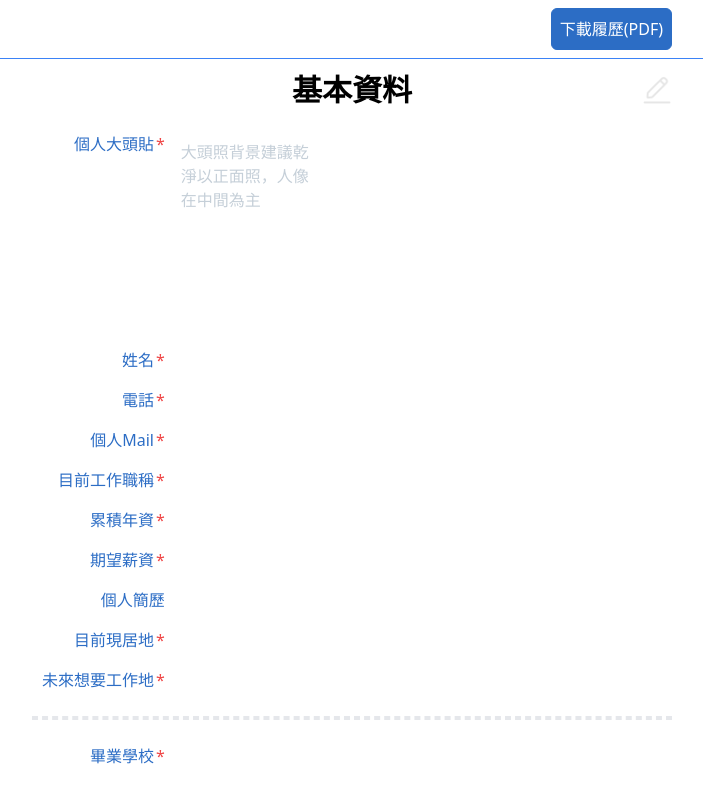
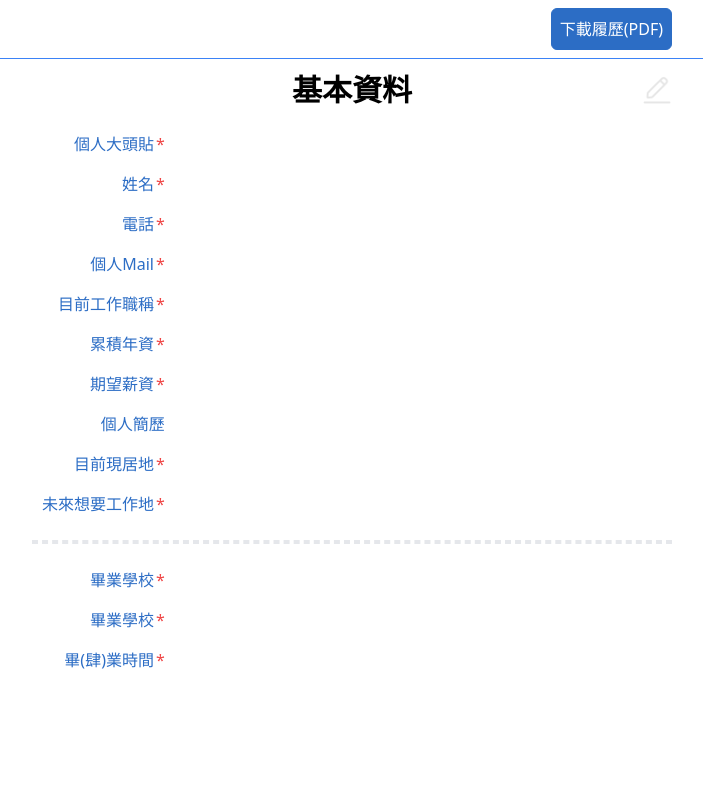
Before and after one commit to Annie-Peng/hexschool-resume, a React (Vite) app: page / in a window 1280 px wide. Shown: the top 786 px of the page, without its empty margins (288-991 px from the left). Built offline with nearby package versions, Linux system fonts and the light colour scheme.

Commit message:
modify: update FormInputImg

```diff
--- a/src/common/components/FormInputImg.jsx
+++ b/src/common/components/FormInputImg.jsx
@@ -6,19 +6,31 @@ import { useFormContext } from "react-hook-form";
 
 const FormInputImg = ({formDataSet, name, error, formClass, edit }) => {
 
-  const { register, getValues, setValue } = useFormContext();
+  const { register, getValues, setValue, watch } = useFormContext();
 
   const { type, accept, hMsg, placeholder, validation, required, disabled } = formDataSet[name];
 
   const { inputClass, errClass, outerClass, hClass, labelClass, imgData} = formClass;
 
   const img = getValues(name);
-  const [fileSrc, handleUploadImg] = useUploadImg(img);
+  const watchValue = watch(name);
+  const [fileSrc, setFileSrc, handleUploadImg] = useUploadImg(img);
   const inputRef = useRef(null);
 
   useEffect(()=>{
-    setValue(name, fileSrc)
+    if(edit) {
+      setValue(name, fileSrc)
+    }
   }, [fileSrc])
+
+  useEffect(()=>{
+    if(!edit){
+      if(fileSrc !== img) {
+        setFileSrc("")
+      }
+    }
+  },[watchValue])
+
 
   return (
     <div className={`flex items-center p-2 gap-2 ${outerClass}`}>
@@ -31,13 +43,19 @@ const FormInputImg = ({formDataSet, name, error, formClass, edit }) => {
           <div className={`${imgData.containerClass}`} onClick={()=>{
             inputRef.current.click();
           }}>
-            {fileSrc ? <img src={fileSrc} className={imgData.class} alt={name} /> : <p>{placeholder}</p> }
+            {img ? <img src={fileSrc || img } className={imgData.class} alt={name} /> : <p>{placeholder}</p> }
           </div>
         </>
       ) : (
-        <div className={`${imgData.containerClass} border-none`}>
-          {fileSrc ? <img src={fileSrc} className={`${imgData.class} rounded-md`} alt={name} /> : <p>{placeholder}</p> }
-        </div>
+        <>
+          {img ? (
+            <div className={`${imgData.containerClass} border-none`}>
+              <img src={img} className={`${imgData.class} rounded-md`} alt={name} />
+            </div>
+          )
+          : null
+          }
+        </>
       )}
       {error && <p className={`resumeErr ${errClass}`}>{error.message}</p>}
     </div>
--- a/src/common/hook/useUploadImg.jsx
+++ b/src/common/hook/useUploadImg.jsx
@@ -21,13 +21,12 @@ const useUploadImg = (initialData) => {
       reader.readAsDataURL(file);
       reader.onload = function (event) {
         const result = event.target?.result;
-        console.log(result);
         setFileSrc(result);
       };
     }
   }
 
-  return [fileSrc, handleUploadImg];
+  return [fileSrc, setFileSrc, handleUploadImg];
 };
 
 export default useUploadImg;
```
